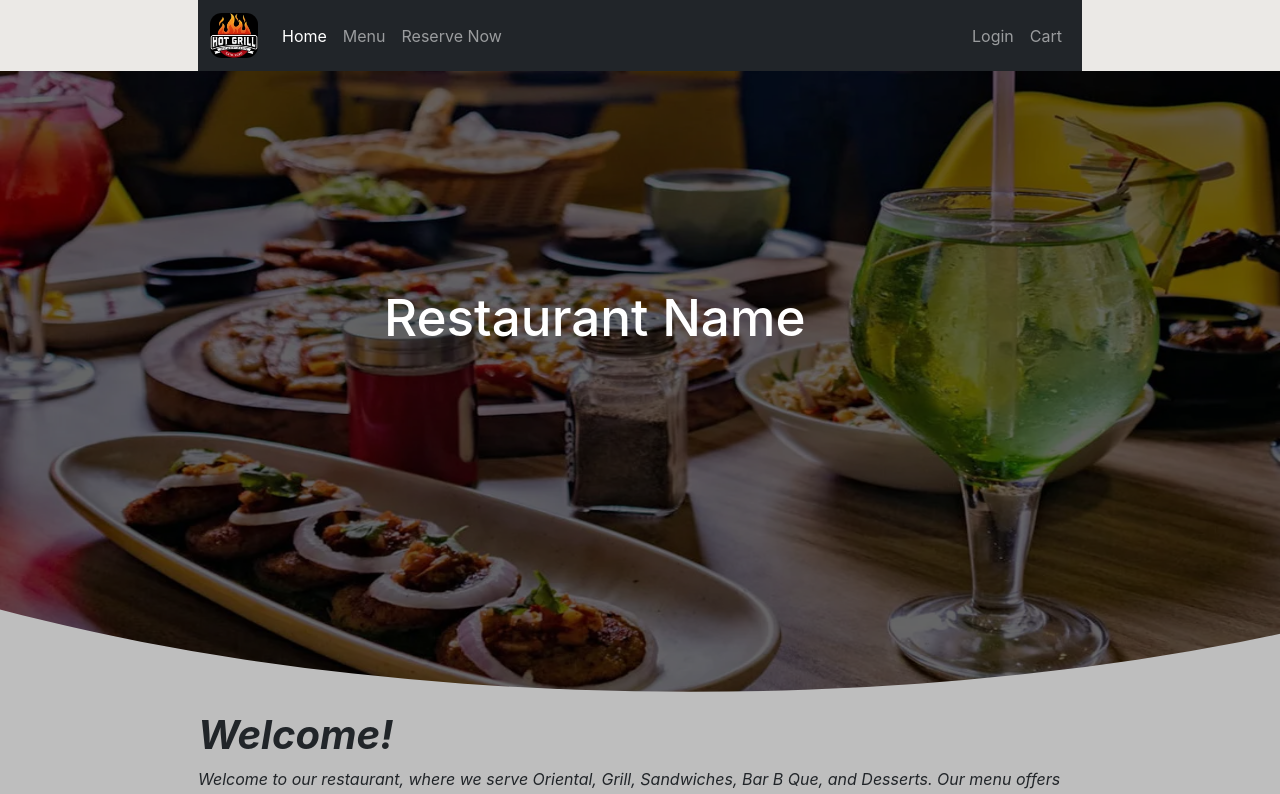
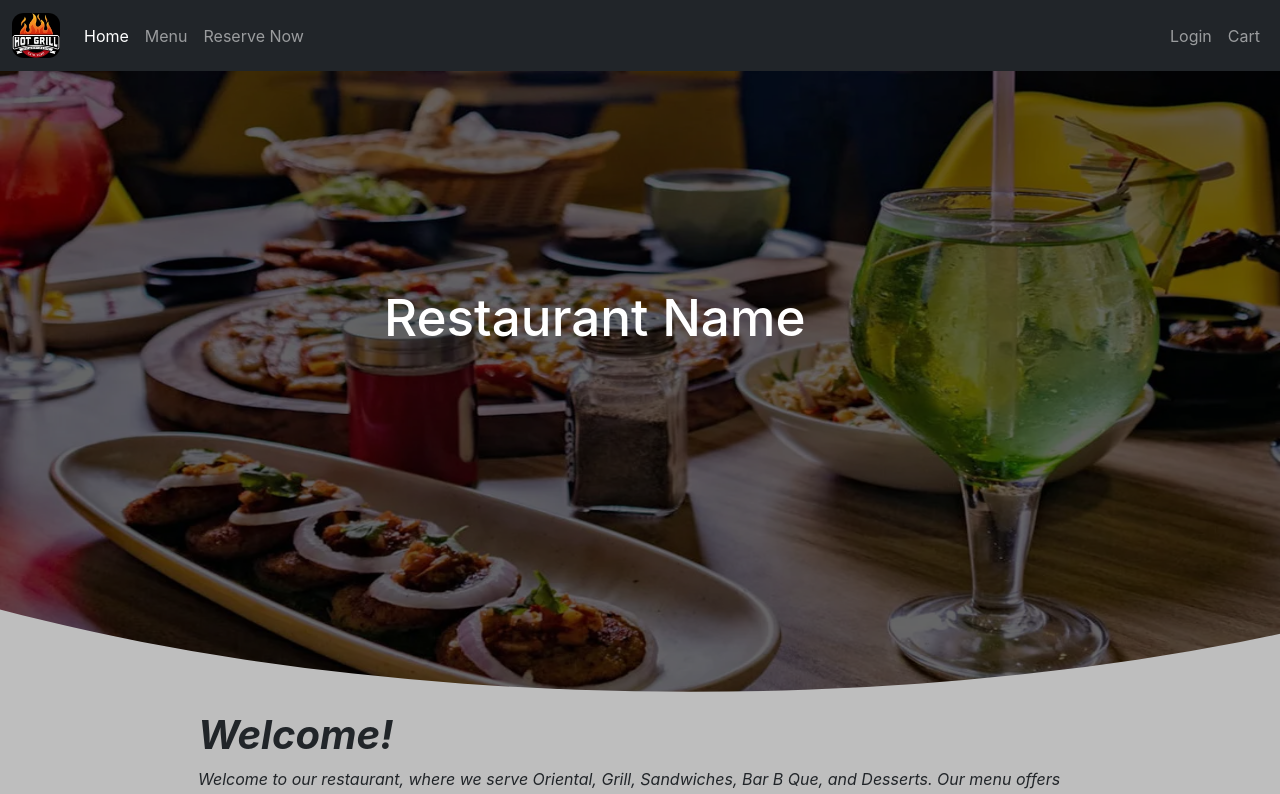
Before and after one commit to FatimaBadar/Restaurant-management, a React (Create React App) app in the folder restaurant-management/: page / in a window 1280 px wide. Shown: the top 794 px of the page. Built offline with nearby package versions, Linux system fonts and the light colour scheme.

Commit message:
Fixed header width

```diff
--- a/restaurant-management/src/components/AdminHeader/AdminHeader.js
+++ b/restaurant-management/src/components/AdminHeader/AdminHeader.js
@@ -29,7 +29,7 @@ export default function Header(props) {
 
   return (
     <header>
-      <div className="container">
+      <div>
         <nav
           className="navbar navbar-expand-lg navbar-dark bg-dark sticky-top"
           data-bs-theme="dark"
--- a/restaurant-management/src/components/EmployeeHeader/EmployeeHeader.js
+++ b/restaurant-management/src/components/EmployeeHeader/EmployeeHeader.js
@@ -29,7 +29,7 @@ export default function Header(props) {
 
   return (
     <header>
-      <div className="container">
+      <div>
         <nav
           className="navbar navbar-expand-lg navbar-dark bg-dark sticky-top"
           data-bs-theme="dark"
--- a/restaurant-management/src/components/UserHeader/UserHeader.js
+++ b/restaurant-management/src/components/UserHeader/UserHeader.js
@@ -30,7 +30,7 @@ export default function Header(props) {
 
   return (
     <header>
-      <div className="container">
+      <div>
         <nav
           className="navbar navbar-expand-lg navbar-dark bg-dark sticky-top"
           data-bs-theme="dark"
```
Also changed, not shown: 1 other file (tests, documents, lock files or other folders).
